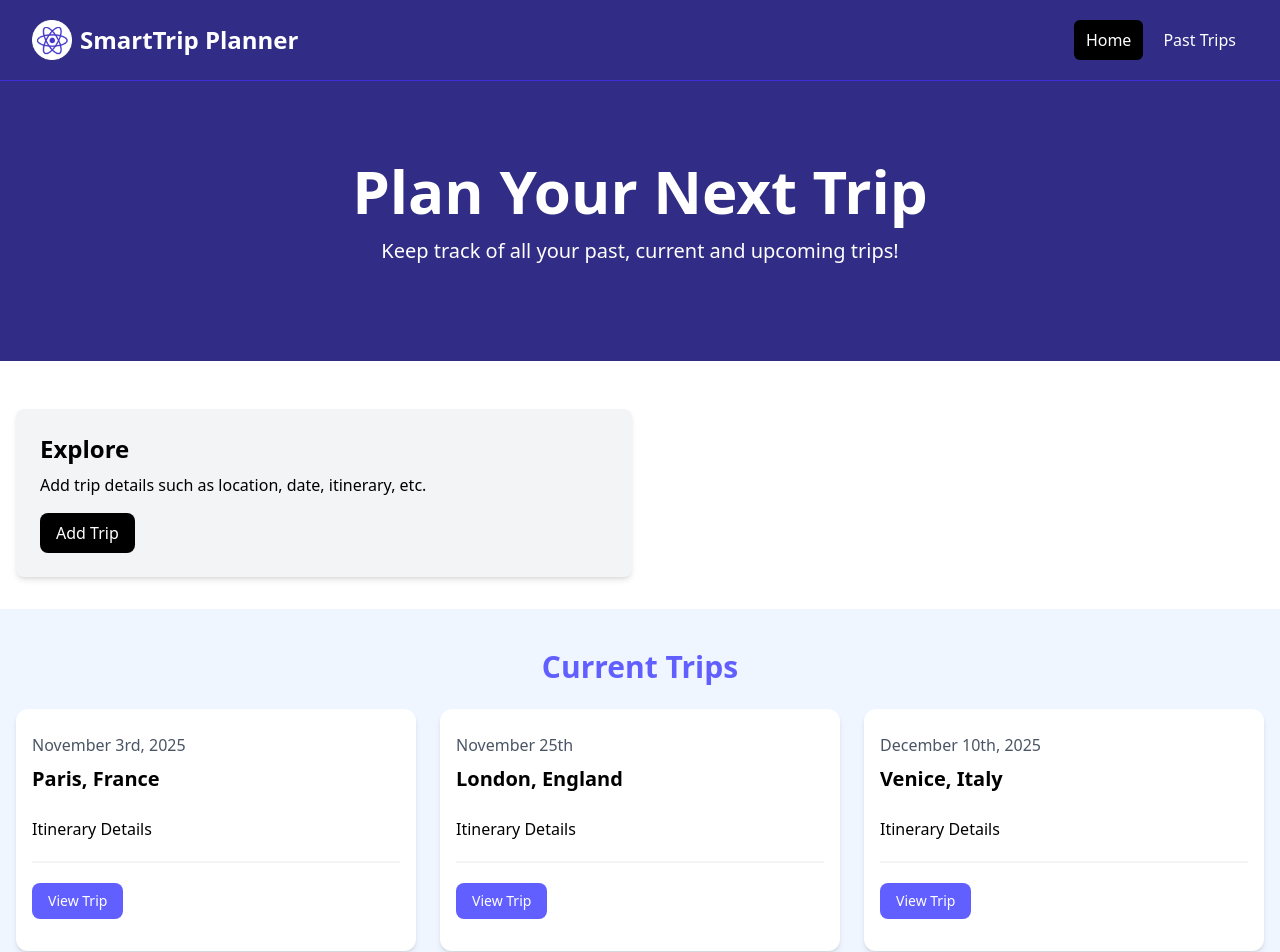
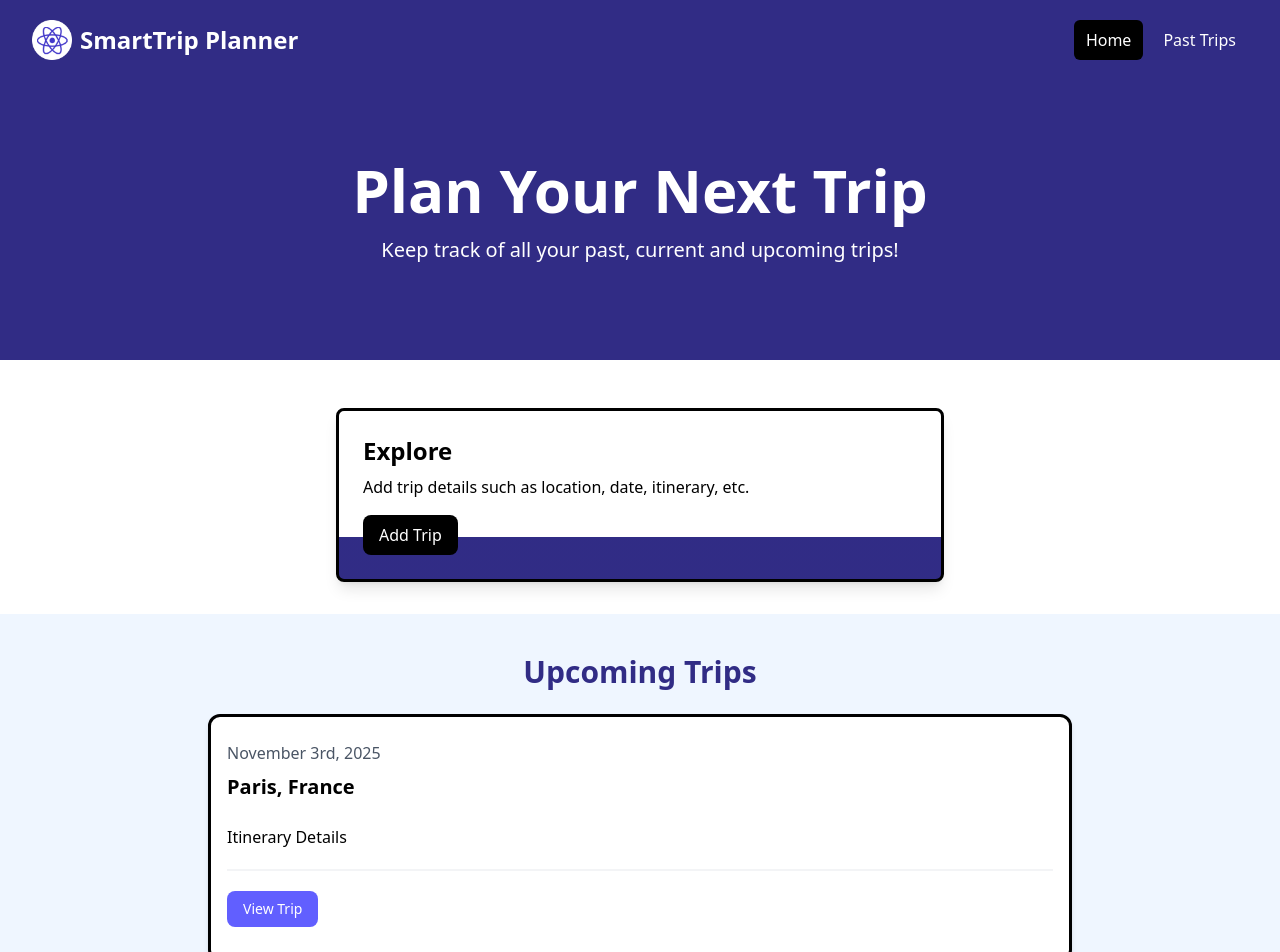
Before and after one commit to jahi-omari/trip-planner, a React (Vite) app: page / in a window 1280 px wide. Shown: the top 952 px of the page. Built offline with nearby package versions, Linux system fonts and the light colour scheme.

Commit message:
Changed current trips to upcoming trips and changed orientation from columns to rows

```diff
--- a/src/App.jsx
+++ b/src/App.jsx
@@ -12,15 +12,15 @@ const App = () => {
 
 
 
-    {/* <!-- Browse Jobs --> */}
+    {/* <!-- View Current Trips --> */}
     <section className="bg-blue-50 px-4 py-10">
-      <div className="container-xl lg:container m-auto">
-        <h2 className="text-3xl font-bold text-indigo-500 mb-6 text-center">
-          Current Trips
+      <div className="max-w-4xl mx-auto px-4 m-auto">
+        <h2 className="text-3xl font-bold text-indigo-900 mb-6 text-center">
+          Upcoming Trips
         </h2>
-        <div className="grid grid-cols-1 md:grid-cols-3 gap-6">
-          {/* <!-- Job Listing 1 --> */}
-          <div className="bg-white rounded-xl shadow-md relative">
+        <div className="grid grid-cols-1 gap-6">
+          {/* <!-- Trip 1 --> */}
+          <div className="bg-white rounded-xl shadow-md relative border-3">
             <div className="p-4">
               <div className="mb-6">
                 <div className="text-gray-600 my-2">November 3rd, 2025</div>
@@ -49,8 +49,8 @@ const App = () => {
               </div>
             </div>
           </div>
-          {/* <!-- Job Listing 2 --> */}
-          <div className="bg-white rounded-xl shadow-md relative">
+          {/* <!-- Trip 2 --> */}
+          <div className="bg-white rounded-xl shadow-md relative border-3">
             <div className="p-4">
               <div className="mb-6">
                 <div className="text-gray-600 my-2">November 25th</div>
@@ -79,8 +79,8 @@ const App = () => {
               </div>
             </div>
           </div>
-          {/* <!-- Job Listing 3 --> */}
-          <div className="bg-white rounded-xl shadow-md relative">
+          {/* <!-- Trip 3 --> */}
+          <div className="bg-white rounded-xl shadow-md relative border-3">
             <div className="p-4">
               <div className="mb-6">
                 <div className="text-gray-600 my-2">December 10th, 2025</div>
--- a/src/components/Card.jsx
+++ b/src/components/Card.jsx
@@ -2,7 +2,7 @@ import React from 'react'
 
 const Card = ({children}) => {
   return (
-    <div className='bg-gray-100 p-6 rounded-lg shadow-md'>{children}</div>
+    <div className='bg-gradient-to-b from-white-400 from-75% to-indigo-900 to-50% p-6 border-3 rounded-lg shadow-lg'>{children}</div>
   )
 }
 
--- a/src/components/Hero.jsx
+++ b/src/components/Hero.jsx
@@ -3,7 +3,6 @@ import React from 'react'
 const Hero = ({title, subtitle}) => {
   return (
     <>
-    {/* <!-- Hero --> */}
     <section className="bg-indigo-900 py-20 mb-4">
       <div
         className="max-w-7xl mx-auto px-4 sm:px-6 lg:px-8 flex flex-col items-center"
--- a/src/components/HomeCards.jsx
+++ b/src/components/HomeCards.jsx
@@ -4,15 +4,16 @@ import Card from './Card'
 const HomeCards = () => {
   return (
     <section className="py-4">
-      <div className="container-xl lg:container m-auto">
-        <div className="grid grid-cols-1 md:grid-cols-2 gap-4 p-4 rounded-lg">
+        {/* Set max width and center card while maintaining responsiveness */}
+      <div className="max-w-2xl mx-auto px-4">
+        <div className="grid grid-cols-1 md:grid-cols-1 gap-4 p-4 rounded-lg">
           <Card>
             <h2 className="text-2xl font-bold">Explore</h2>
             <p className="mt-2 mb-4">
               Add trip details such as location, date, itinerary, etc.
             </p>
             <a
-              href="/jobs.html"
+              href="/new.html"
               className="inline-block bg-black text-white rounded-lg px-4 py-2 hover:bg-gray-700"
             >
               Add Trip
--- a/src/components/Navbar.jsx
+++ b/src/components/Navbar.jsx
@@ -3,7 +3,7 @@ import logo from '../assets/images/logo.png'
 
 const navbar = () => {
   return (
-    <nav className="bg-indigo-900 border-b border-indigo-700">
+    <nav className="bg-indigo-900 border-black-100">
       <div className="mx-auto max-w-7xl px-2 sm:px-6 lg:px-8">
         <div className="flex h-20 items-center justify-between">
           <div
```
